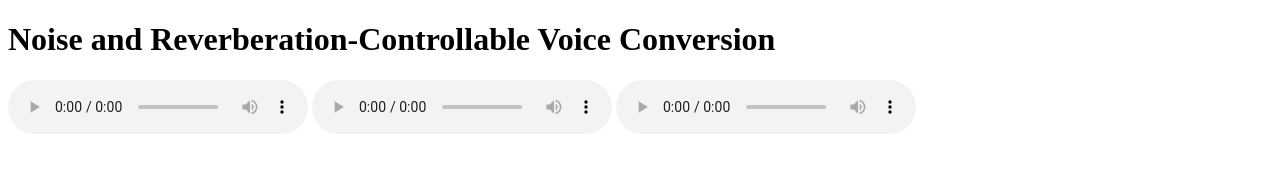
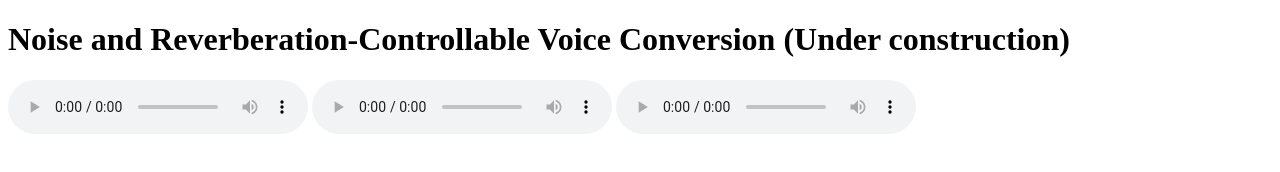
Before and after one commit to YeonjongCHOI/nrvc-demo, a plain HTML site: page index.html in a window 1280 px wide. Drawn offline with Linux system fonts and the light colour scheme.

Commit message:
Update index.html

```diff
--- a/index.html
+++ b/index.html
@@ -3,10 +3,10 @@
 <head>
     <meta charset="UTF-8">
     <meta name="viewport" content="width=device-width, initial-scale=1.0">
-    <title>Noise and Reverberation-Controllable Voice Conversion (Under construction)</title>
+    <title>Noise and Reverberation-Controllable Voice Conversion</title>
 </head>
 <body>
-    <h1>Noise and Reverberation-Controllable Voice Conversion</h1>
+    <h1>Noise and Reverberation-Controllable Voice Conversion (Under construction)</h1>
 
     <audio controls>
         <source src="https://od.lk/s/Nl8yMDM4ODgyMjNf/10001_TF2.wav" type="audio/wav">
```
